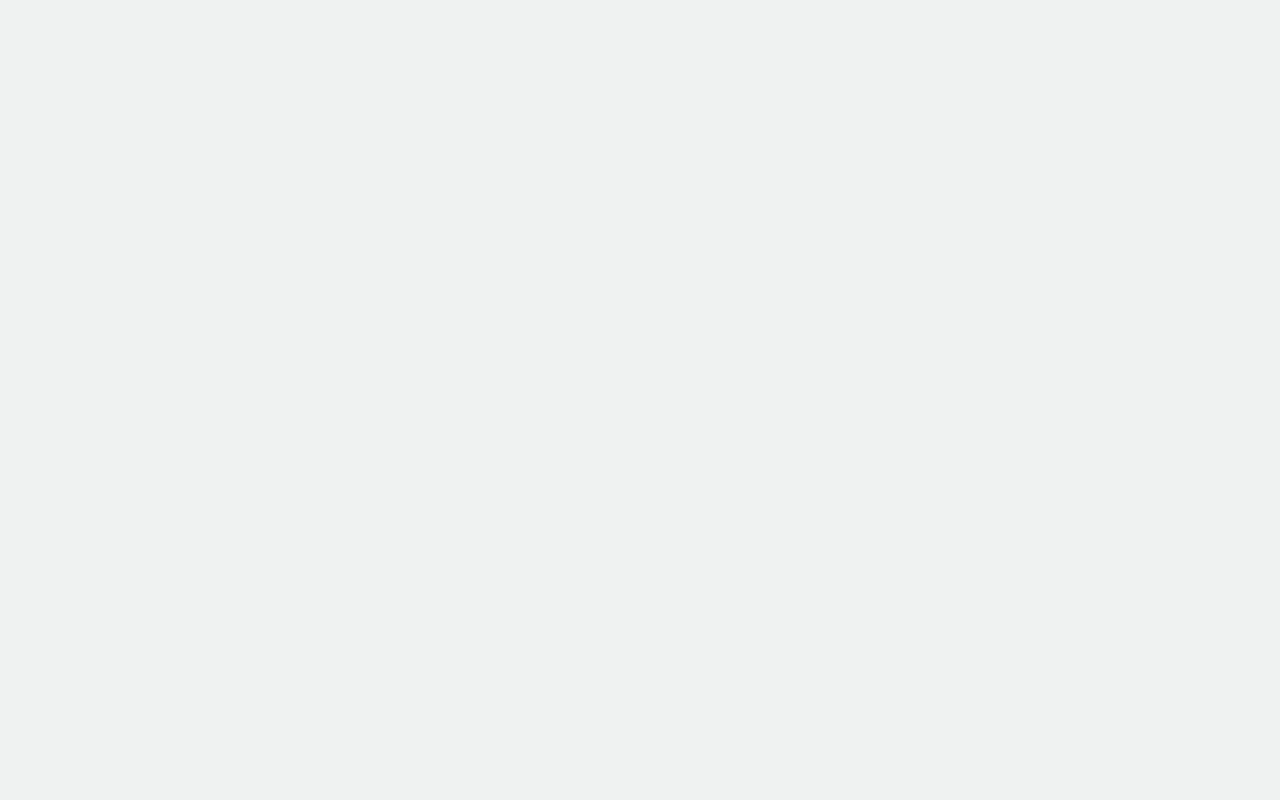
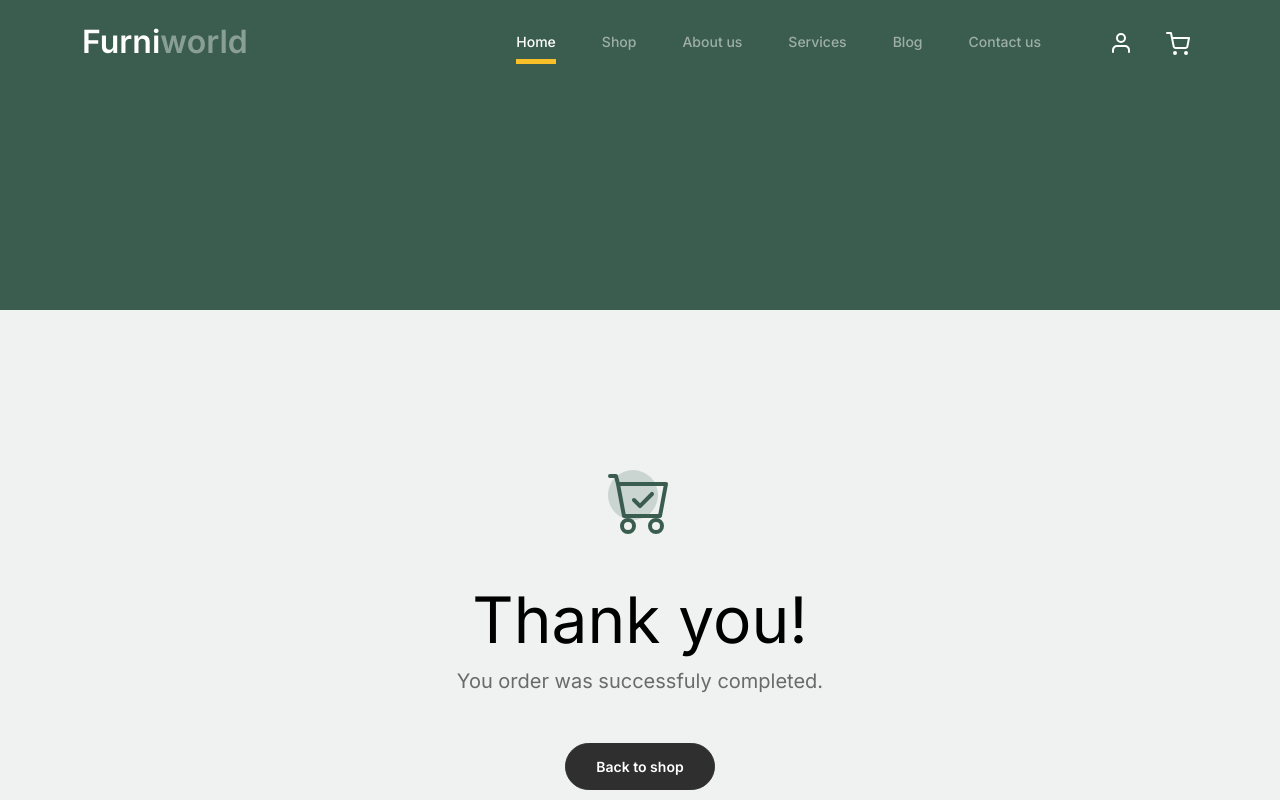
Before and after one commit to David-mwendwa/furniworld, a React (Create React App) app in the folder client/: page /thankyou in a window 1280 px wide. Before the commit this address had no page. Shown: the top 800 px of the page. Built offline with nearby package versions, Linux system fonts and the light colour scheme.

Commit message:
add payment success redirect page

```diff
--- a/client/src/App.js
+++ b/client/src/App.js
@@ -7,6 +7,7 @@ import Blog from './components/blog/Blog';
 import Contact from './components/contact/Contact';
 import Cart from './components/cart/Cart';
 import Checkout from './components/checkout/Checkout';
+import ThankYou from './components/thankyou/ThankYou';
 
 function App() {
   return (
@@ -20,6 +21,8 @@ function App() {
         <Route path='/contact' element={<Contact />} exact />
         <Route path='/cart' element={<Cart />} exact />
         <Route path='/checkout' element={<Checkout />} exact />
+        {/* after a successfull payment */}
+        <Route path='/thankyou' element={<ThankYou />} exact />
       </Routes>
     </Router>
   );
--- a/client/src/components/checkout/Checkout.js
+++ b/client/src/components/checkout/Checkout.js
@@ -461,11 +461,13 @@ const Checkout = () => {
                     </div>
 
                     <div className='form-group'>
-                      <button
-                        className='btn btn-black btn-lg py-3 btn-block'
-                        onclick="window.location='thankyou.html'">
-                        Place Order
-                      </button>
+                      <Link to='/thankyou'>
+                        <button
+                          className='btn btn-black btn-lg py-3 btn-block'
+                          onclick="window.location='thankyou.html'">
+                          Place Order
+                        </button>
+                      </Link>
                     </div>
                   </div>
                 </div>
--- /dev/null
+++ b/client/src/components/thankyou/ThankYou.js
@@ -0,0 +1,55 @@
+import React from 'react';
+import Header from '../layout/Header';
+import Hero from '../layout/Hero';
+import Footer from '../layout/Footer';
+import { Link } from 'react-router-dom';
+
+const ThankYou = () => {
+  return (
+    <>
+      <Header />
+      {/* Hero Section */}
+      <Hero></Hero>
+
+      {/* Payment success */}
+      <div class='untree_co-section'>
+        <div class='container'>
+          <div class='row'>
+            <div class='col-md-12 text-center pt-5'>
+              <span class='display-3 thankyou-icon text-primary'>
+                <svg
+                  width='1em'
+                  height='1em'
+                  viewBox='0 0 16 16'
+                  class='bi bi-cart-check mb-5'
+                  fill='currentColor'
+                  xmlns='http://www.w3.org/2000/svg'>
+                  <path
+                    fill-rule='evenodd'
+                    d='M11.354 5.646a.5.5 0 0 1 0 .708l-3 3a.5.5 0 0 1-.708 0l-1.5-1.5a.5.5 0 1 1 .708-.708L8 8.293l2.646-2.647a.5.5 0 0 1 .708 0z'
+                  />
+                  <path
+                    fill-rule='evenodd'
+                    d='M0 1.5A.5.5 0 0 1 .5 1H2a.5.5 0 0 1 .485.379L2.89 3H14.5a.5.5 0 0 1 .491.592l-1.5 8A.5.5 0 0 1 13 12H4a.5.5 0 0 1-.491-.408L2.01 3.607 1.61 2H.5a.5.5 0 0 1-.5-.5zM3.102 4l1.313 7h8.17l1.313-7H3.102zM5 12a2 2 0 1 0 0 4 2 2 0 0 0 0-4zm7 0a2 2 0 1 0 0 4 2 2 0 0 0 0-4zm-7 1a1 1 0 1 0 0 2 1 1 0 0 0 0-2zm7 0a1 1 0 1 0 0 2 1 1 0 0 0 0-2z'
+                  />
+                </svg>
+              </span>
+              <h2 class='display-3 text-black'>Thank you!</h2>
+              <p class='lead mb-5'>You order was successfuly completed.</p>
+              <p>
+                <Link to='/shop' class='btn btn-sm btn-outline-black'>
+                  Back to shop
+                </Link>
+              </p>
+            </div>
+          </div>
+        </div>
+      </div>
+
+      {/* Footer */}
+      <Footer />
+    </>
+  );
+};
+
+export default ThankYou;
```
